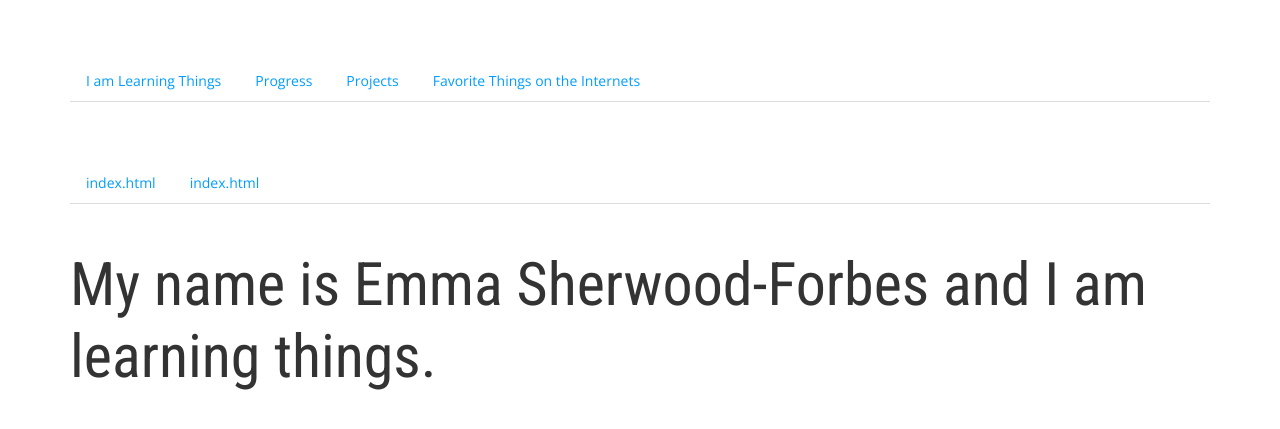
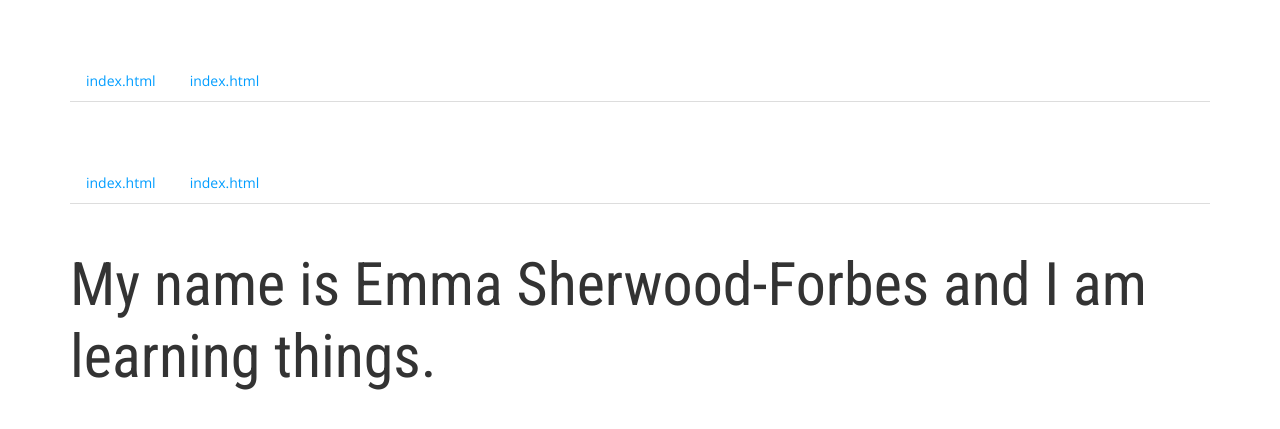
Before and after one commit to emmasf/jekyllparty, a Jekyll site: the page built from index.html, in a window 1280 px wide. Shown: the top 429 px of the page. Built offline with Jekyll 4.4.1, drawn with Linux system fonts in a browser that asks for light colours.

Commit message:
nav in default?

```diff
--- a/_layouts/default.html
+++ b/_layouts/default.html
@@ -18,11 +18,19 @@
   <body>
     <div class="container">
 
+<!--
     <ul class="nav nav-tabs">
       <li><a href="index.html">I am Learning Things</a></li>
       <li><a href="progress.html">Progress</a></li>
       <li><a href="projects.html">Projects</a></li>
       <li><a href="favorites.html">Favorite Things on the Internets</a></li>
+    </ul>
+-->
+
+    <ul class="nav nav-tabs">
+      {% for post in site.pages %}
+      <li><a href="{{ page.url }}">{{ page.name }}</a></li>
+      {% endfor %}
     </ul>
 
     {{ content }}
```
Also changed, not shown: css/main.scss (+5 -3 lines).
